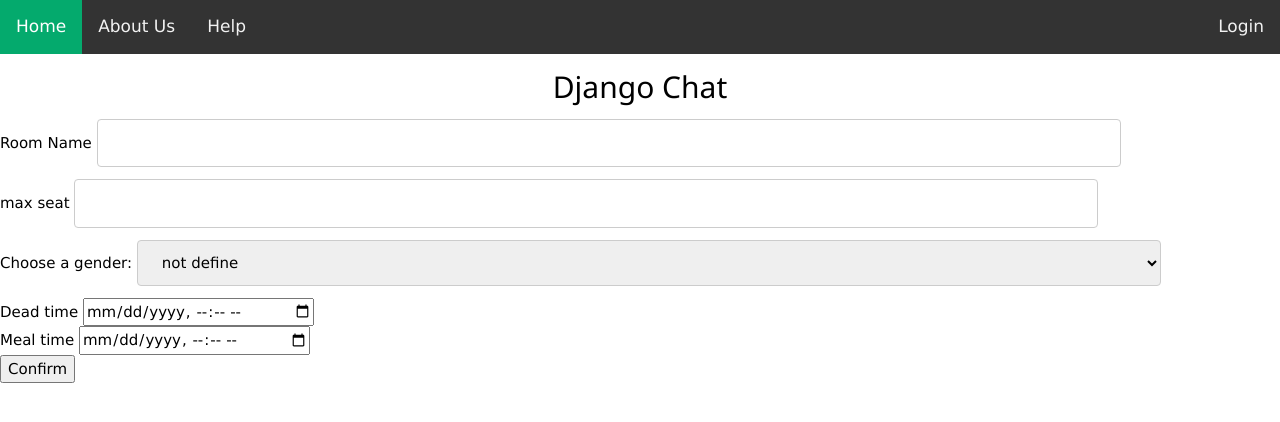
After one commit to FinalProject331/CN331-FinalProject, a Django app: template chat/templates/chat/edit_room.html in a window 1280 px wide. The commit adds this page. Shown: the top 422 px of the page. Run offline with Django 4.2, Linux system fonts and the light colour scheme; the template is opened without the code that fills it, so the values that code supplies are empty; some libraries are stand-ins or nearby versions.

Commit message:
edit room

```diff
--- /dev/null
+++ b/chat/templates/chat/edit_room.html
@@ -0,0 +1,77 @@
+{% extends "layout.html" %}
+{% block body %}
+
+<head>
+  <style>
+    .container {
+      text-align: center;
+    }
+
+    input[type=text],
+      input[type=datetime],
+      select {
+        width: 80%;
+        padding: 12px 20px;
+        display: inline-block;
+        border: 1px solid #ccc;
+        border-radius: 4px;
+        box-sizing: border-box;
+        margin-bottom: 12px;
+    }
+    input[type=submit] {
+      max-width: 800px;
+      width: 100%;
+      background-color: #4CAF50;
+      color: white;
+      padding: 14px 20px;
+      margin: 8px 0;
+      border: none;
+      border-radius: 4px;
+      cursor: pointer;
+      margin-left: 20%;
+    }
+
+    input[type=submit]:hover {
+      background-color: #45a049;
+    }
+
+  </style>
+</head>
+
+<body>
+  <div class="container">
+    <h2>Django Chat</h2>
+  </div>
+
+    <form id="post-form" method="POST" action="edit_details">
+      {% csrf_token %}
+      <label>Room Name</label>
+      <input type="text" value="{{ room.name }}" name="room_name" id="room_name" width="100px" />
+      <br>
+      <label for="max_seat">max seat</label>
+      <input type="text" value="{{ room.max_seat }}" name="max_seat">
+
+      <br>
+      <label for="gender_request">Choose a gender:</label>
+
+      <select name="gender_request" value="{{ room.request_gender }}"  id="gender_request" required>
+          <option value="N">not define</option>
+          <option value="M">Male</option>
+          <option value="F">Femeal</option>
+          <option value="L">LGBTQ+</option>
+      </select>
+
+      <br>
+      <label for="dead_time">Dead time</label>
+      <input type="datetime-local" value="{{ room.dead_time }}" name="dead_time" >
+
+      <br>
+      <label for="meal_time">Meal time</label>
+      <input type="datetime-local" value="{{ room.meal_time }}" name="meal_time" >
+
+      <br>
+      <button type="submit">Confirm</button>
+    </form>
+  </div>
+
+  {% endblock %}
--- a/chat/templates/chat/room.html
+++ b/chat/templates/chat/room.html
@@ -61,7 +61,8 @@
   <h2>{{room}} - DjChat</h2>
 
   <a href="{% url 'home' %}">Back to Home</a><br>
-  <a href="{% url 'chat:leave_room' room_details.name %}">Leave</a><br>
+  <a href="{% url 'chat:leave_room' room %}">Leave</a><br>
+  <a href="{% url 'chat:edit_room' room %}">Edit Room</a><br>
   <br>
   <div id="display">
 
--- a/chat/urls.py
+++ b/chat/urls.py
@@ -12,4 +12,6 @@
     path('room_detail/<str:room>/', views.room_detail, name='room_detail'),
     path('return_chat/<str:chat>/', views.return_chat, name='return_chat'),
     path('leave_room/<str:room>/', views.leave_room, name='leave_room'),
+    # path('edit_details', views.edit_details, name='edit_details'),
+    path('edit_room/<str:room>/', views.edit_room, name='edit_room'),
 ]
```
Also changed, not shown: chat/views.py (+23 -17 lines).
